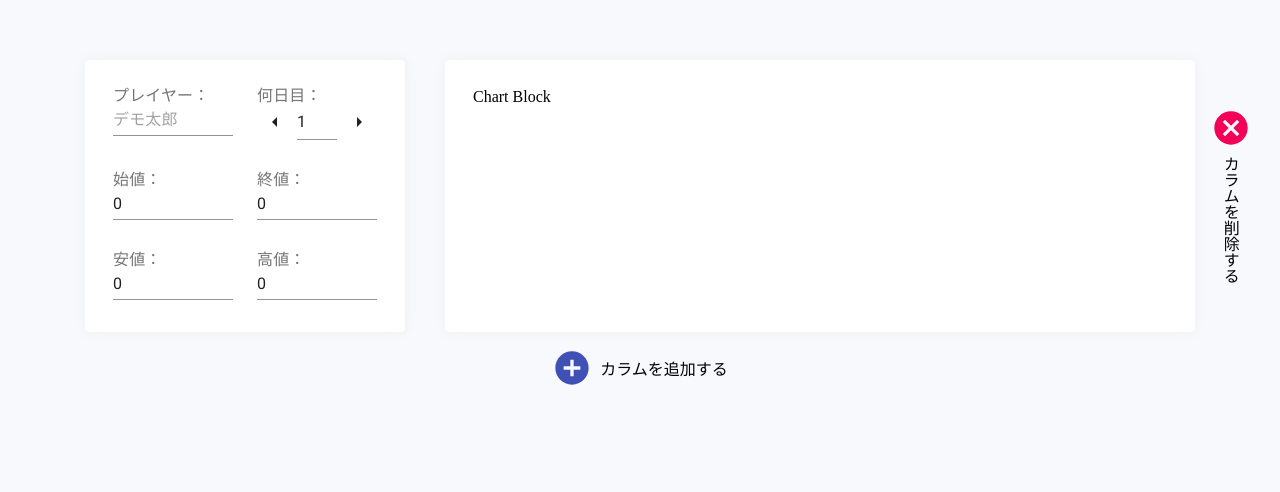
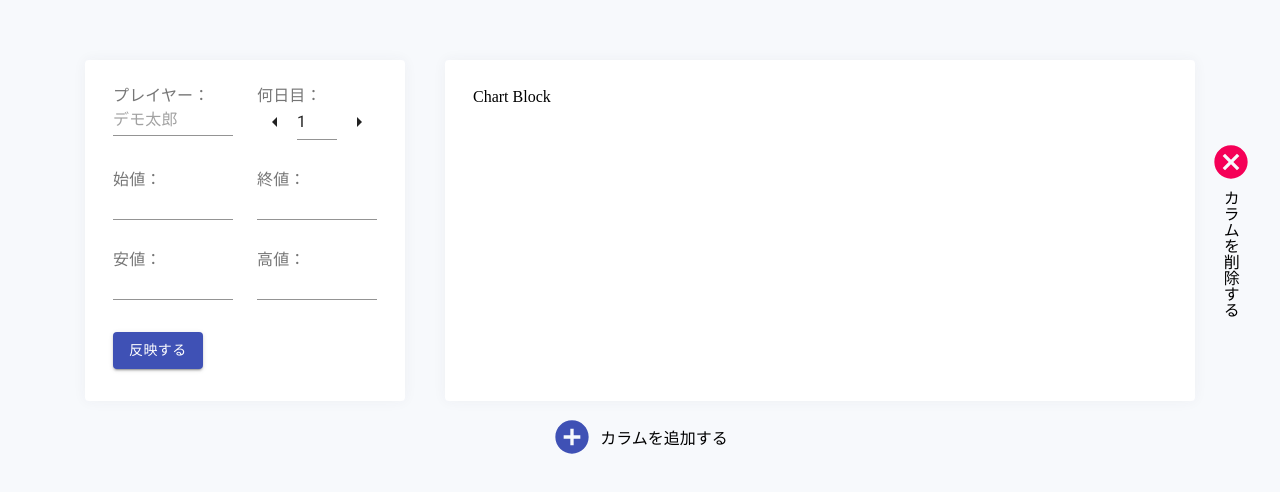
Before and after one commit to MrSung/fire-candle, a React (Create React App) app: page / in a window 1280 px wide. Shown: the top 492 px of the page. Built offline with nearby package versions, Linux system fonts and the light colour scheme.

Commit message:
working on each single chart behavior

```diff
--- a/src/components/atoms/input-switcher.tsx
+++ b/src/components/atoms/input-switcher.tsx
@@ -10,7 +10,7 @@ interface IInputSwitcherProps {
   value: string
   placeholder: string
   labelText: string
-  onRightButtonClick: () => void
+  onRightButtonClick: (ev: React.MouseEvent<HTMLButtonElement>) => void
 }
 
 export const InputSwitcher = ({
--- a/src/components/molecules/input-block.tsx
+++ b/src/components/molecules/input-block.tsx
@@ -1,7 +1,12 @@
-import React from 'react'
-// import { useDispatch } from 'react-redux'
+import React, { useReducer } from 'react'
+import { useDispatch } from 'react-redux'
 import styled from 'styled-components'
-// import { chartsSlice } from '../../features/charts/charts-slice'
+import { chartsSlice } from '../../features/charts/charts-slice'
+import {
+  IChartValue,
+  initialChartValue
+} from '../../features/charts/charts-slice'
+import { Button } from '@material-ui/core'
 import { InputSet } from '../atoms/input-set'
 import { InputSwitcher } from '../atoms/input-switcher'
 
@@ -15,105 +20,131 @@ enum inputId {
 }
 
 interface IInputBlockProps {
-  chartId: string
+  id: string
   playerName: string
-  nthDayValue: string
-  openRateValue: string
-  closeRateValue: string
-  lowPriceValue: string
-  highPriceValue: string
+  nthDay: string
+  openRate: string
+  closeRate: string
+  lowPrice: string
+  highPrice: string
+}
+
+type inputBlockType =
+  | 'playerName'
+  | 'nthDay'
+  | 'openRate'
+  | 'closeRate'
+  | 'lowPrice'
+  | 'highPrice'
+
+type inputBlockReducerType = (
+  state: IChartValue,
+  action: { type: inputBlockType; payload: string }
+) => IChartValue
+
+const inputBlockReducer: inputBlockReducerType = (state, action) => {
+  switch (action.type) {
+    case 'playerName':
+      return { ...state, playerName: action.payload }
+    case 'nthDay':
+      return { ...state, nthDay: action.payload }
+    case 'openRate':
+      return { ...state, openRate: action.payload }
+    case 'closeRate':
+      return { ...state, closeRate: action.payload }
+    case 'lowPrice':
+      return { ...state, lowPrice: action.payload }
+    case 'highPrice':
+      return { ...state, highPrice: action.payload }
+    default:
+      return state
+  }
 }
 
 export const InputBlock = (props: IInputBlockProps) => {
+  const dispatch = useDispatch()
+  const [localState, localDispatch] = useReducer(inputBlockReducer, {
+    ...initialChartValue,
+    ...props
+  })
+  const { setChart } = chartsSlice.actions
+
   return (
     <Wrapper>
       <InputSet
         inputId={inputId.PLAYER_NAME}
         type='text'
-        value={props.playerName}
+        value={localState.playerName}
         placeholder='デモ太郎'
         labelText='プレイヤー：'
-        onChange={_ => {
-          // dispatch(
-          //   editPlayerName({ id: props.chartId, playerName: ev.target.value })
-          // )
+        onChange={ev => {
+          localDispatch({ type: inputId.PLAYER_NAME, payload: ev.target.value })
         }}
       />
       <InputSwitcher
         inputId={inputId.NTH_DAY}
         type='number'
-        value={props.nthDayValue}
+        value={localState.nthDay}
         placeholder=''
         labelText='何日目：'
-        onRightButtonClick={() => {
-          // dispatch(
-          //   incrementNthDay({
-          //     id: props.chartId,
-          //     nthDay: props.nthDayValue
-          //   })
-          // )
+        onRightButtonClick={ev => {
+          localDispatch({
+            type: inputId.NTH_DAY,
+            payload: ev.currentTarget.value
+          })
         }}
       />
       <InputSet
         inputId={inputId.OPEN_RATE}
         type='number'
-        value={props.openRateValue}
+        value={localState.openRate}
         placeholder=''
         labelText='始値：'
-        onChange={_ => {
-          // dispatch(
-          //   editOpenRate({
-          //     id: props.chartId,
-          //     openRate: ev.target.value
-          //   })
-          // )
+        onChange={ev => {
+          localDispatch({ type: inputId.OPEN_RATE, payload: ev.target.value })
         }}
       />
       <InputSet
         inputId={inputId.CLOSE_RATE}
         type='number'
-        value={props.closeRateValue}
+        value={localState.closeRate}
         placeholder=''
         labelText='終値：'
-        onChange={_ => {
-          // dispatch(
-          //   editCloseRate({
-          //     id: props.chartId,
-          //     closeRate: ev.target.value
-          //   })
-          // )
+        onChange={ev => {
+          localDispatch({ type: inputId.CLOSE_RATE, payload: ev.target.value })
         }}
       />
       <InputSet
         inputId={inputId.LOW_PRICE}
         type='number'
-        value={props.lowPriceValue}
+        value={localState.lowPrice}
         placeholder=''
         labelText='安値：'
-        onChange={_ => {
-          // dispatch(
-          //   editLowPrice({
-          //     id: props.chartId,
-          //     lowPrice: ev.target.value
-          //   })
-          // )
+        onChange={ev => {
+          localDispatch({ type: inputId.LOW_PRICE, payload: ev.target.value })
         }}
       />
       <InputSet
         inputId={inputId.HIGH_PRICE}
         type='number'
-        value={props.highPriceValue}
+        value={localState.highPrice}
         placeholder=''
         labelText='高値：'
-        onChange={_ => {
-          // dispatch(
-          //   editHighPrice({
-          //     id: props.chartId,
-          //     highPrice: ev.target.value
-          //   })
-          // )
+        onChange={ev => {
+          localDispatch({ type: inputId.HIGH_PRICE, payload: ev.target.value })
         }}
       />
+      <ButtonContainer>
+        <Button
+          variant='contained'
+          color='primary'
+          onClick={() => {
+            dispatch(setChart({ currentChart: localState }))
+          }}
+        >
+          反映する
+        </Button>
+      </ButtonContainer>
     </Wrapper>
   )
 }
@@ -123,3 +154,7 @@ const Wrapper = styled.div`
   flex-wrap: wrap;
   justify-content: space-between;
 `
+
+const ButtonContainer = styled.div`
+  margin-top: 2rem;
+`
--- a/src/components/organisms/input-chart-blocks.tsx
+++ b/src/components/organisms/input-chart-blocks.tsx
@@ -18,22 +18,22 @@ export const InputChartBlocks = () => {
   return (
     <Wrapper>
       {chartsValues.map(arr => {
-        const chartId = arr[0].id
+        const id = arr[0].id
         const selected = arr.find(a => a.isSelected)
         if (typeof selected === 'undefined') {
           return null
         }
         return (
-          <Container key={chartId}>
+          <Container key={id}>
             <InputBlockWrap>
               <InputBlock
-                chartId={chartId}
+                id={id}
                 playerName={selected.playerName}
-                nthDayValue={selected.nthDay}
-                openRateValue={selected.openRate}
-                closeRateValue={selected.closeRate}
-                lowPriceValue={selected.lowPrice}
-                highPriceValue={selected.highPrice}
+                nthDay={selected.nthDay}
+                openRate={selected.openRate}
+                closeRate={selected.closeRate}
+                lowPrice={selected.lowPrice}
+                highPrice={selected.highPrice}
               />
             </InputBlockWrap>
             <ChartBlockWrap>
@@ -41,7 +41,7 @@ export const InputChartBlocks = () => {
             </ChartBlockWrap>
             <DeleteBlockButton
               onClick={() => {
-                dispatch(deleteColumn({ id: chartId }))
+                dispatch(deleteColumn({ currentId: id }))
               }}
             />
           </Container>
--- a/src/features/charts/charts-slice.ts
+++ b/src/features/charts/charts-slice.ts
@@ -1,6 +1,6 @@
 import { createSlice, PayloadAction, nanoid } from '@reduxjs/toolkit'
 
-const initialRandomId = nanoid()
+const initialRandomId: string = nanoid()
 
 export interface IChart {
   [id: string]: IChartValue[]
@@ -21,10 +21,10 @@ export const initialChartValue: IChartValue = {
   id: initialRandomId,
   playerName: '',
   nthDay: '1',
-  openRate: '0',
-  closeRate: '0',
-  lowPrice: '0',
-  highPrice: '0',
+  openRate: '',
+  closeRate: '',
+  lowPrice: '',
+  highPrice: '',
   isSelected: true
 }
 
@@ -43,9 +43,25 @@ export const chartsSlice = createSlice({
       ...state,
       [payload.newRandomId]: [{ ...initialChartValue, id: payload.newRandomId }]
     }),
-    deleteColumn: (state, { payload }: PayloadAction<{ id: string }>) => {
-      delete state[payload.id]
-    }
+    deleteColumn: (
+      state,
+      { payload }: PayloadAction<{ currentId: string }>
+    ) => {
+      delete state[payload.currentId]
+    },
+    setChart: (
+      state,
+      { payload }: PayloadAction<{ currentChart: IChartValue }>
+    ) => ({
+      ...state,
+      [payload.currentChart.id]: state[
+        payload.currentChart.id
+      ].map(chartValue =>
+        chartValue.nthDay === payload.currentChart.nthDay
+          ? { ...chartValue, ...payload.currentChart }
+          : chartValue
+      )
+    })
     // incrementNthDay: (
     //   state,
     //   { payload }: PayloadAction<{ id: string; nthDay: string }>
```
